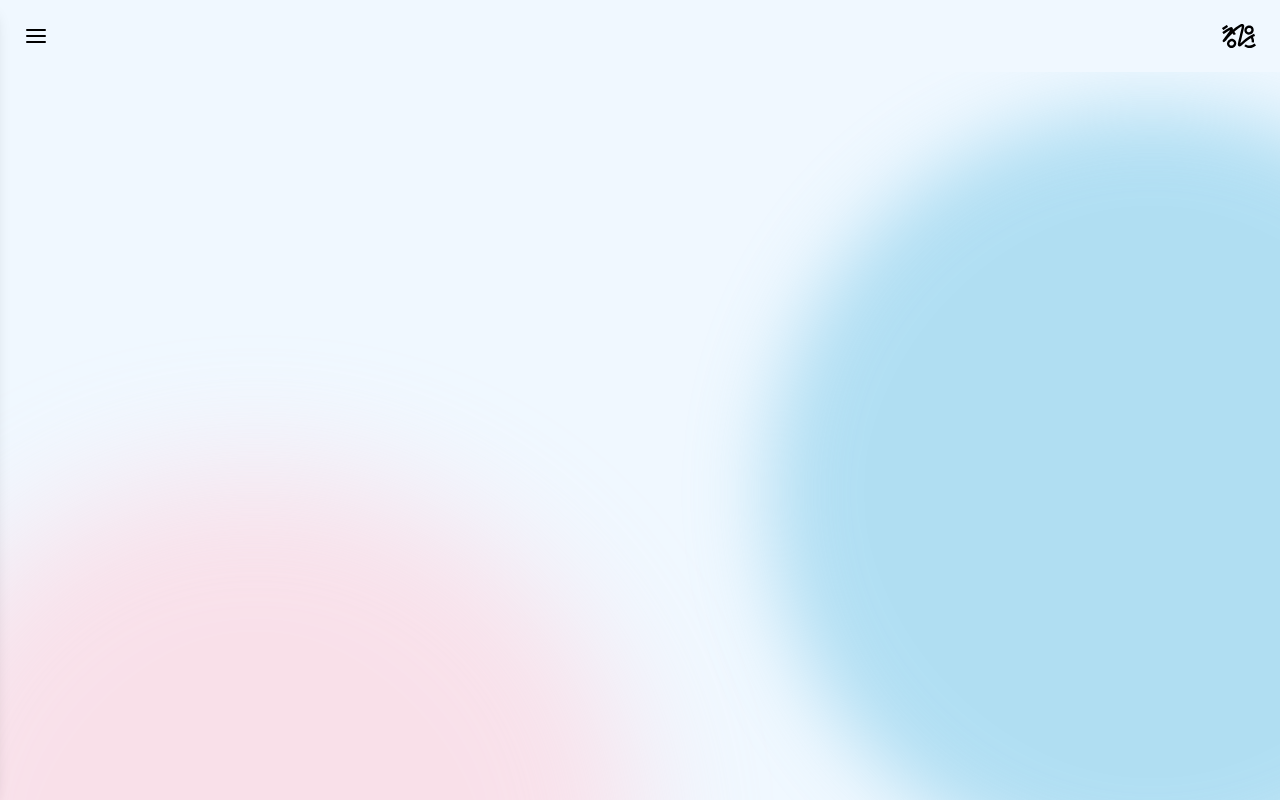
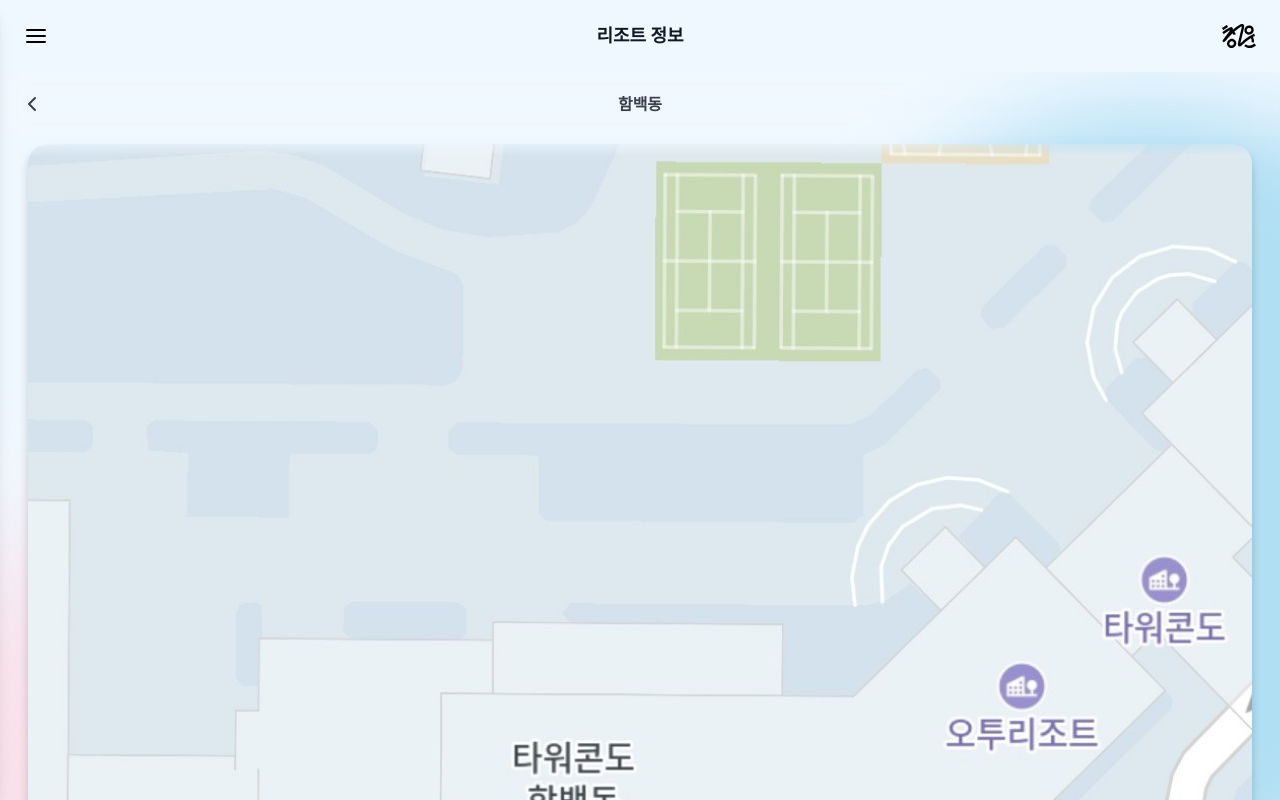
Before and after one commit to KAU-CHUNG-WOON-OT/front_end, a React (Vite) app: page /resort/hambaek in a window 1280 px wide. Built offline with nearby package versions, Linux system fonts and the light colour scheme; a web font is replaced by a local one.

Commit message:
feat: 함백동 리조트 정보 추가

```diff
--- a/src/components/Header.tsx
+++ b/src/components/Header.tsx
@@ -23,7 +23,7 @@ const Header = ({ onOpenSidebar }: HeaderProps) => {
     if (path === "/notice") return "공지사항";
     if (path === "/timetable") return "타임테이블";
     if (path.startsWith("/club")) return "동아리 정보";
-    if (path === "/resort") return "리조트 정보";
+    if (path.startsWith("/resort")) return "리조트 정보";
     if (path.startsWith("/emergency")) return "긴급연락망";
     if (path === "/makers") return "만든이";
     return "";
--- a/src/components/resort/MapModal.tsx
+++ b/src/components/resort/MapModal.tsx
@@ -1,4 +1,4 @@
-import { useState, useEffect } from "react";
+import { useState, useEffect, useRef } from "react";
 
 interface MapModalProps {
   isOpen: boolean;
@@ -12,6 +12,7 @@ const MapModal = ({ isOpen, onClose, imageSrc }: MapModalProps) => {
   const [isDragging, setIsDragging] = useState(false);
   const [startPos, setStartPos] = useState({ x: 0, y: 0 });
   const [lastTapTime, setLastTapTime] = useState(0);
+  const imageRef = useRef<HTMLImageElement>(null);
 
   useEffect(() => {
     if (isOpen) {
@@ -28,6 +29,11 @@ const MapModal = ({ isOpen, onClose, imageSrc }: MapModalProps) => {
   };
 
   const handleDoubleTap = (e: React.TouchEvent | React.MouseEvent) => {
+    if (imageRef.current && scale === 1) {
+       const { naturalWidth, clientWidth } = imageRef.current;
+       if (naturalWidth <= clientWidth) return;
+    }
+
     const currentTime = new Date().getTime();
     const tapLength = currentTime - lastTapTime;
 
@@ -58,15 +64,15 @@ const MapModal = ({ isOpen, onClose, imageSrc }: MapModalProps) => {
 
   return (
     <div
-      className="fixed inset-0 z-50 flex items-center justify-center bg-black/70 p-4 transition-opacity duration-300"
+      className="fixed inset-0 z-50 flex items-center justify-center bg-black/50 p-4 transition-opacity duration-300"
       onClick={onClose}
     >
       <div
-        className="relative w-full max-w-sm bg-white rounded-2xl overflow-hidden shadow-2xl flex flex-col h-[60vh]"
+        className="relative rounded-2xl overflow-hidden shadow-2xl max-w-[90vw] max-h-[85vh] flex items-center justify-center"
         onClick={(e) => e.stopPropagation()}
       >
         <div
-          className="flex-1 bg-gray-50 relative overflow-hidden flex items-center justify-center touch-none"
+          className="relative overflow-hidden touch-none"
           onMouseDown={onMouseDown}
           onMouseMove={onMouseMove}
           onMouseUp={onMouseUp}
@@ -77,13 +83,17 @@ const MapModal = ({ isOpen, onClose, imageSrc }: MapModalProps) => {
           onClick={handleDoubleTap}
         >
           <img
+            ref={imageRef}
             src={imageSrc}
             alt="지도 상세"
-            className="max-w-none transition-transform duration-300 ease-out will-change-transform"
+            className="transition-transform duration-300 ease-out will-change-transform"
             style={{
               transform: `translate(${position.x}px, ${position.y}px) scale(${scale})`,
-              width: "100%",
-              cursor: scale > 1 ? "grab" : "default"
+              maxWidth: "100%",
+              maxHeight: "85vh",
+              display: "block",
+              cursor: scale > 1 ? "grab" : "default",
+              objectFit: "contain"
             }}
             draggable={false}
           />
--- a/src/main.tsx
+++ b/src/main.tsx
@@ -14,6 +14,7 @@ import Resort from './pages/Resort.tsx'
 import Emergency from './pages/Emergency.tsx'
 import EmergencyDetail from './pages/EmergencyDetail.tsx'
 import Makers from './pages/Makers.tsx'
+import HambaekDetail from './pages/HambaekDetail.tsx'
 
 createRoot(document.getElementById('root')!).render(
   <StrictMode>
@@ -29,6 +30,7 @@ createRoot(document.getElementById('root')!).render(
           <Route path="/club" element={<Club />} />       {/* 동아리 정보 */}
           <Route path="/club/:id" element={<ClubDetail />} /> {/* 동아리 상세 */}
           <Route path="/resort" element={<Resort />} />   {/* 리조트 정보 */}
+          <Route path="/resort/hambaek" element={<HambaekDetail />} /> {/* 함백동 상세 */}
 
           <Route path="/emergency" element={<Emergency />} /> {/* 긴급연락 메인 */}
           <Route path="/emergency/:id" element={<EmergencyDetail />} /> {/* 긴급연락 상세 */}
--- /dev/null
+++ b/src/pages/HambaekDetail.tsx
@@ -0,0 +1,96 @@
+import { useState } from "react";
+import { useNavigate } from "react-router-dom";
+import { FiChevronLeft } from "react-icons/fi";
+import MapModal from "../components/resort/MapModal";
+import hambaekImg from "../assets/Hambaek.jpg";
+import cuImg from "../assets/cu.png";
+
+const HambaekDetail = () => {
+  const navigate = useNavigate();
+  const [isModalOpen, setIsModalOpen] = useState(false);
+
+  return (
+    <div className="flex flex-col h-full w-full relative">
+
+      <div className="flex items-center justify-between px-6 py-4 z-50 sticky top-0 backdrop-blur-md">
+        <button onClick={() => navigate(-1)} className="p-1 -ml-2 cursor-pointer active:scale-95 transition-transform">
+          <FiChevronLeft className="text-2xl text-[#3a3f4b]" />
+        </button>
+        <h1 className="text-[#3a3f4b] text-base font-bold absolute left-1/2 transform -translate-x-1/2">
+          함백동
+        </h1>
+      </div>
+
+      <div
+        className="flex-1 overflow-y-auto no-scrollbar relative"
+        style={{
+          maskImage: "linear-gradient(to bottom, transparent 0%, black 20px, black 100%)",
+          WebkitMaskImage: "linear-gradient(to bottom, transparent 0%, black 20px, black 100%)"
+        }}
+      >
+        <div className="flex flex-col gap-6 px-7 pb-24 pt-2">
+
+          <div
+            className="w-full rounded-[20px] overflow-hidden shadow-[0px_6px_10px_0px_rgba(0,0,0,0.18)] cursor-pointer active:scale-[0.98] transition-transform duration-200"
+            onClick={() => setIsModalOpen(true)}
+          >
+            <img
+              src={hambaekImg}
+              alt="함백동 지도"
+              className="w-full h-auto object-contain hover:scale-105 transition-transform duration-300"
+            />
+          </div>
+
+          <div className="flex flex-col gap-5">
+
+            <div className="bg-[linear-gradient(135deg,rgba(255,255,255,0.95)_0%,rgba(214,235,255,0.65)_100%)] rounded-[20px] p-6 shadow-[0px_6px_10px_0px_rgba(0,0,0,0.18)] flex items-center gap-5">
+              <div className="w-16 h-16 flex-shrink-0 flex items-center justify-center">
+                <img src={cuImg} alt="CU 로고" className="w-full h-full object-contain" />
+              </div>
+
+              <div>
+                <h3 className="font-bold text-[17px] text-[#3a3f4b] mb-2">CU편의점</h3>
+                <p className="text-[13px] font-semibold text-gray-800 mb-1">운영시간</p>
+                <ul className="text-[13px] text-gray-700 space-y-0.5 ml-2 font-medium">
+                  <li className="relative before:content-['•'] before:absolute before:-left-2.5 before:text-gray-700">
+                    비수기/평일 : 08:00 ~ 23:00
+                  </li>
+                  <li className="relative before:content-['•'] before:absolute before:-left-2.5 before:text-gray-700">
+                    성수기/주말 : 08:00 ~ 24:00
+                  </li>
+                </ul>
+              </div>
+            </div>
+
+            <div className="bg-[linear-gradient(135deg,rgba(255,255,255,0.95)_0%,rgba(214,235,255,0.65)_100%)] rounded-[20px] p-6 shadow-[0px_6px_10px_0px_rgba(0,0,0,0.18)] flex gap-6">
+              <div className="flex-shrink-0 w-10 pt-0.5">
+                <h3 className="font-bold text-[17px] text-[#3a3f4b]">객실</h3>
+              </div>
+
+              <div>
+                <p className="text-[13px] font-bold text-[#3a3f4b] mb-2">단과대학 및 학(부)과 배정 객실</p>
+                <ul className="text-[13px] text-gray-700 space-y-1 ml-2 font-medium">
+                  <li className="relative before:content-['•'] before:absolute before:-left-2.5 before:text-gray-700">3층:</li>
+                  <li className="relative before:content-['•'] before:absolute before:-left-2.5 before:text-gray-700">4층:</li>
+                  <li className="relative before:content-['•'] before:absolute before:-left-2.5 before:text-gray-700">5층:</li>
+                  <li className="relative before:content-['•'] before:absolute before:-left-2.5 before:text-gray-700">6층:</li>
+                  <li className="relative before:content-['•'] before:absolute before:-left-2.5 before:text-gray-700">7층:</li>
+                </ul>
+              </div>
+            </div>
+
+          </div>
+        </div>
+      </div>
+
+      <MapModal
+        isOpen={isModalOpen}
+        onClose={() => setIsModalOpen(false)}
+        imageSrc={hambaekImg}
+      />
+
+    </div>
+  );
+};
+
+export default HambaekDetail;
--- a/src/pages/Resort.tsx
+++ b/src/pages/Resort.tsx
@@ -1,30 +1,24 @@
-import { useState } from "react";
-import MapModal from "../components/resort/MapModal";
+import { useNavigate } from "react-router-dom";
 
 import hambaekImg from "../assets/Hambaek.jpg";
 import conventionImg from "../assets/convention.jpg";
 
 const Resort = () => {
-  const [isModalOpen, setIsModalOpen] = useState(false);
-  const [selectedMapImage, setSelectedMapImage] = useState("");
-
+  const navigate = useNavigate();
   const resorts = [
     {
       id: 1,
       name: "함백동",
-      mapImage: hambaekImg
+      mapImage: hambaekImg,
+      path: "/resort/hambaek"
     },
     {
       id: 2,
       name: "컨벤션센터",
-      mapImage: conventionImg
+      mapImage: conventionImg,
+      path: "/resort/convention"
     },
   ];
-
-  const handleMapClick = (imageSrc: string) => {
-    setSelectedMapImage(imageSrc);
-    setIsModalOpen(true);
-  };
 
   return (
     <div className="flex flex-col h-full w-full">
@@ -40,18 +34,18 @@ const Resort = () => {
           {resorts.map((item) => (
             <div
               key={item.id}
-              className="bg-[linear-gradient(135deg,rgba(255,255,255,0.95)_0%,rgba(214,235,255,0.65)_100%)] rounded-[20px] p-6 shadow-[0px_6px_10px_0px_rgba(0,0,0,0.18)] flex flex-col items-center border border-transparent"
+              onClick={() => navigate(item.path)}
+              className="bg-[linear-gradient(135deg,rgba(255,255,255,0.95)_0%,rgba(214,235,255,0.65)_100%)] rounded-[20px] p-6 shadow-[0px_6px_10px_0px_rgba(0,0,0,0.18)] flex flex-col items-center border border-transparent cursor-pointer active:scale-[0.98] transition-transform duration-200"
             >
               <h3 className="text-[#3a3f4b] mb-5 text-base font-bold">{item.name}</h3>
 
               <div
-                className="w-full rounded-2xl mb-5 overflow-hidden border border-[#e0e0e0] cursor-pointer active:scale-95 transition-transform duration-200"
-                onClick={() => handleMapClick(item.mapImage)}
+                className="w-full rounded-2xl mb-5 overflow-hidden border border-[#e0e0e0]"
               >
                  <img
                    src={item.mapImage}
                    alt={`${item.name} 지도`}
-                   className="w-full h-auto block hover:scale-105 transition-transform duration-300"
+                   className="w-full h-auto block"
                  />
               </div>
 
@@ -63,12 +57,6 @@ const Resort = () => {
         </div>
       </div>
 
-      <MapModal
-        isOpen={isModalOpen}
-        onClose={() => setIsModalOpen(false)}
-        imageSrc={selectedMapImage}
-      />
-
     </div>
   );
 };
```
Also changed, not shown: src/assets/Hambaek.jpg.
